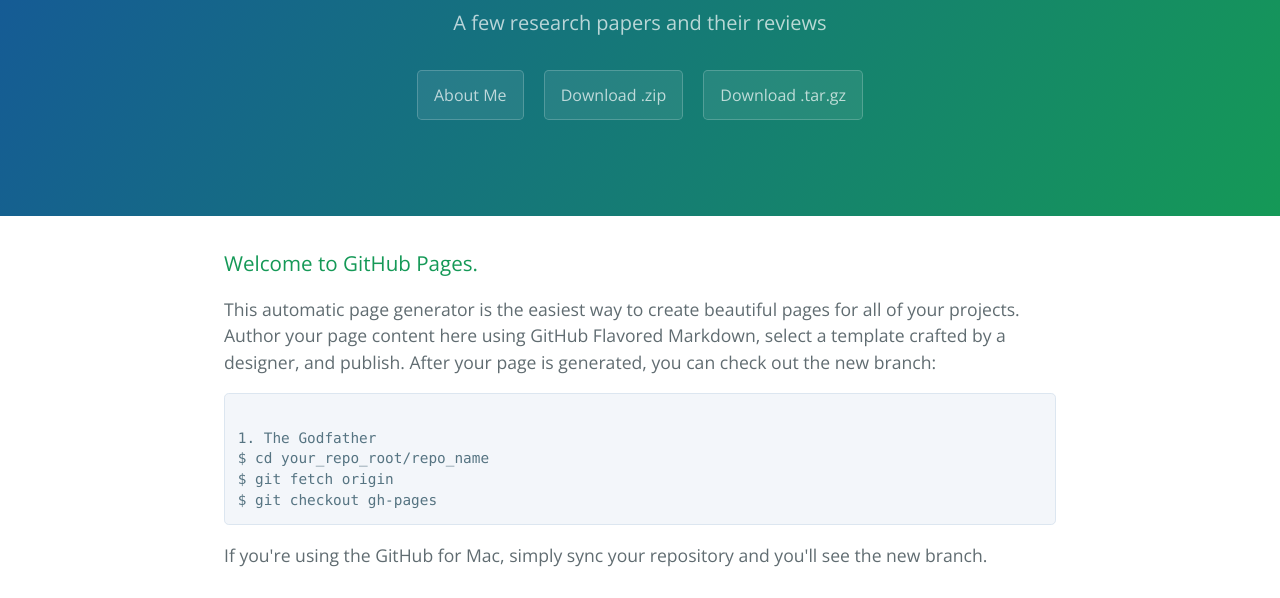
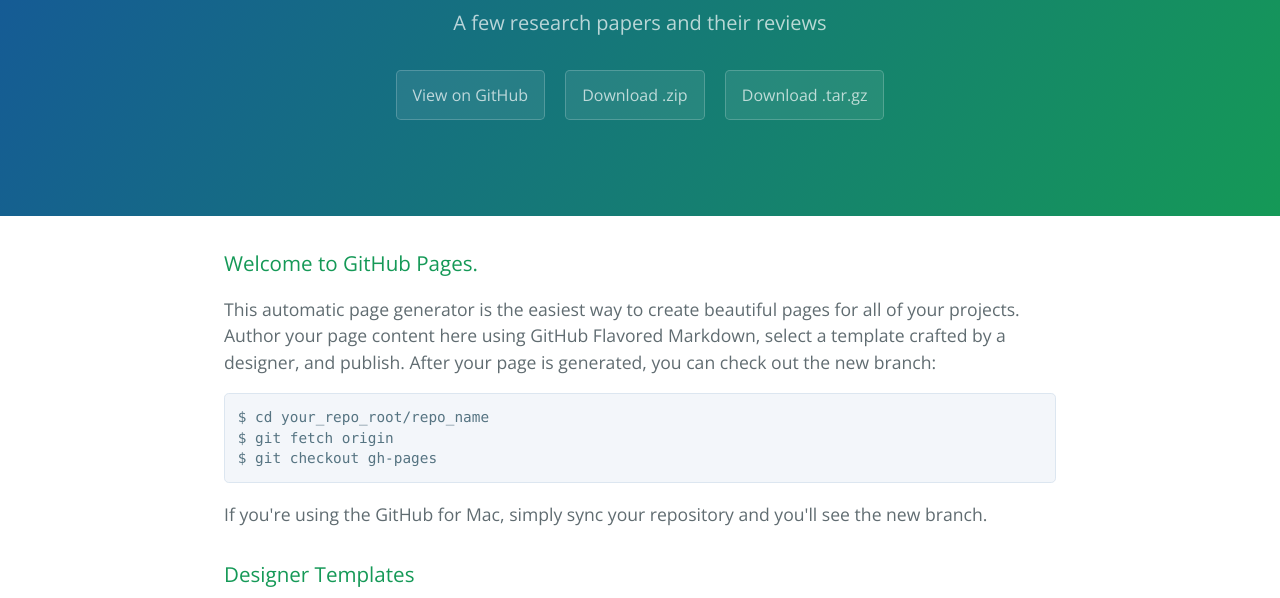
Before and after one commit to vjananth89/octo-happiness, a plain HTML site: page index.html in a window 1280 px wide. Shown: the part 167-765 px from the top of the page. Drawn offline with nearby package versions, Linux system fonts and the light colour scheme.

```diff
--- a/index.html
+++ b/index.html
@@ -13,9 +13,9 @@
     <section class="page-header">
       <h1 class="project-name">Octo-happiness</h1>
       <h2 class="project-tagline">A few research papers and their reviews</h2>
-      <a href="https://github.com/vjananth89/octo-happiness/about.html" class="btn">About Me</a>
-    <a href="https://github.com/vjananth89/octo-happiness/zipball/master" class="btn">Download .zip</a>
-     <a href="https://github.com/vjananth89/octo-happiness/tarball/master" class="btn">Download .tar.gz</a>
+      <a href="https://github.com/vjananth89/octo-happiness" class="btn">View on GitHub</a>
+      <a href="https://github.com/vjananth89/octo-happiness/zipball/master" class="btn">Download .zip</a>
+      <a href="https://github.com/vjananth89/octo-happiness/tarball/master" class="btn">Download .tar.gz</a>
     </section>
 
     <section class="main-content">
@@ -24,9 +24,7 @@
 
 <p>This automatic page generator is the easiest way to create beautiful pages for all of your projects. Author your page content here using GitHub Flavored Markdown, select a template crafted by a designer, and publish. After your page is generated, you can check out the new branch:</p>
 
-<pre><code>
-1. The Godfather
-$ cd your_repo_root/repo_name
+<pre><code>$ cd your_repo_root/repo_name
 $ git fetch origin
 $ git checkout gh-pages
 </code></pre>
@@ -56,7 +54,7 @@ $ git checkout gh-pages
       <footer class="site-footer">
         <span class="site-footer-owner"><a href="https://github.com/vjananth89/octo-happiness">Octo-happiness</a> is maintained by <a href="https://github.com/vjananth89">vjananth89</a>.</span>
 
-      <!-- <span class="site-footer-credits">This page was generated by <a href="https://pages.github.com">GitHub Pages</a> using the <a href="https://github.com/jasonlong/cayman-theme">Cayman theme</a> by <a href="https://twitter.com/jasonlong">Jason Long</a>.</span> -->
+        <span class="site-footer-credits">This page was generated by <a href="https://pages.github.com">GitHub Pages</a> using the <a href="https://github.com/jasonlong/cayman-theme">Cayman theme</a> by <a href="https://twitter.com/jasonlong">Jason Long</a>.</span>
       </footer>
 
     </section>
```
